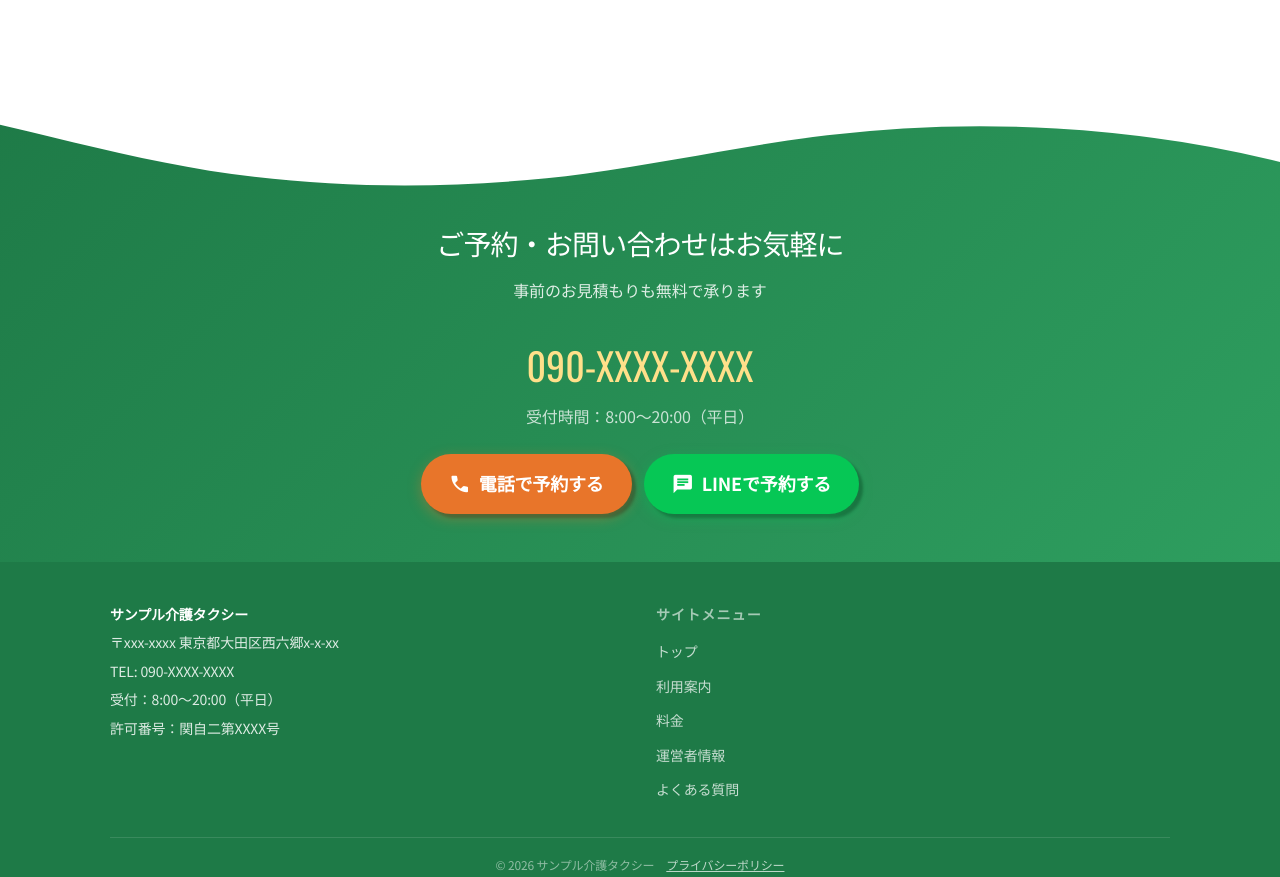
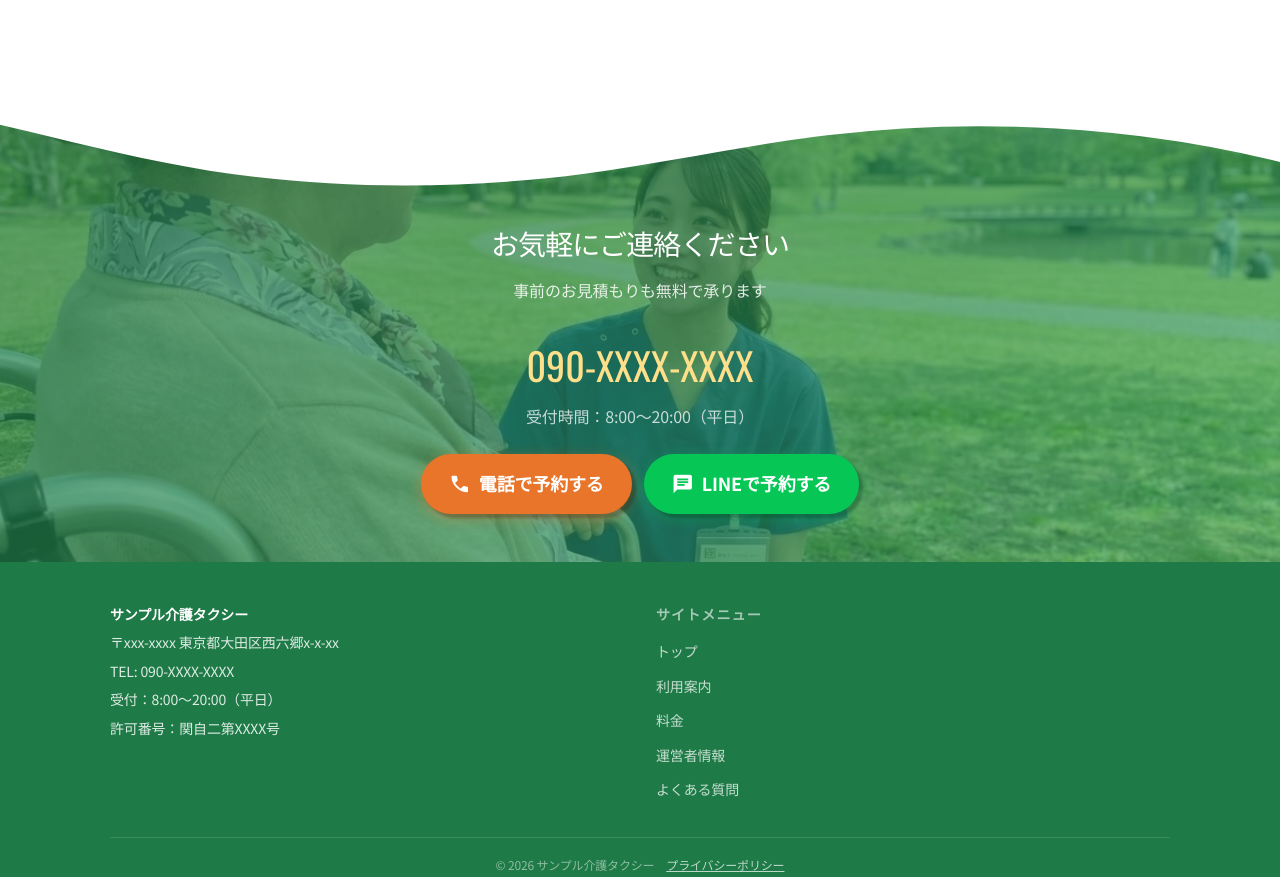
Before and after one commit to Tokyo-Mate-Kikaku/caretaxi-website, a plain HTML site: page sample/index.html in a window 1280 px wide. Shown: the part 2911-3788 px from the top of the page. Drawn offline with nearby package versions, Linux system fonts and the light colour scheme; a web font is replaced by a local one.

Commit message:
サンプル: CTAバナーに背景写真＋キーカラーフィルター、文言微修正
- .cta-banner に cta.webp 背景＋キーカラー半透明フィルターを設定
- img/cta.webp 追加（幅1195px・q88）
- index: CTA見出し文言、guide: 対応エリア文言を微修正

Co-Authored-By: Claude Opus 4.8 <noreply@anthropic.com>

```diff
--- a/sample/css/style.css
+++ b/sample/css/style.css
@@ -408,7 +408,10 @@ ul, ol { list-style: none; }
 
 /* ----- CTAバナー ----- */
 .cta-banner {
-  background: linear-gradient(135deg, var(--color-primary-dark), var(--color-primary));
+  /* 手前にキーカラー（グリーン）の半透明フィルター、奥に写真 */
+  background:
+    linear-gradient(135deg, rgba(30,122,71,0.72), rgba(46,158,95,0.66)),
+    url('../img/cta.webp') center/cover no-repeat;
   color: #fff;
   padding: 48px 0;
   text-align: center;
--- a/sample/index.html
+++ b/sample/index.html
@@ -215,7 +215,7 @@
     <svg data-name="Layer 1" xmlns="http://www.w3.org/2000/svg" viewBox="0 0 1200 120" preserveAspectRatio="none"><path d="M985.66,92.83C906.67,72,823.78,31,743.84,14.19c-82.26-17.34-168.06-16.33-250.45.39-57.84,11.73-114,31.07-172,41.86A600.21,600.21,0,0,1,0,27.35V120H1200V95.8C1132.19,118.92,1055.71,111.31,985.66,92.83Z" class="shape-fill"></path></svg>
   </div>
   <div class="container">
-    <h2 class="cta-title">ご予約・お問い合わせはお気軽に</h2>
+    <h2 class="cta-title">お気軽にご連絡ください</h2>
     <p class="cta-sub">事前のお見積もりも無料で承ります</p>
     <a href="tel:090XXXXXXXX" class="cta-phone">090-XXXX-XXXX</a>
     <p class="cta-hour">受付時間：8:00〜20:00（平日）</p>
```
Also changed, not shown: sample/guide.html (+2 -2 lines), sample/img/cta.webp (added).
